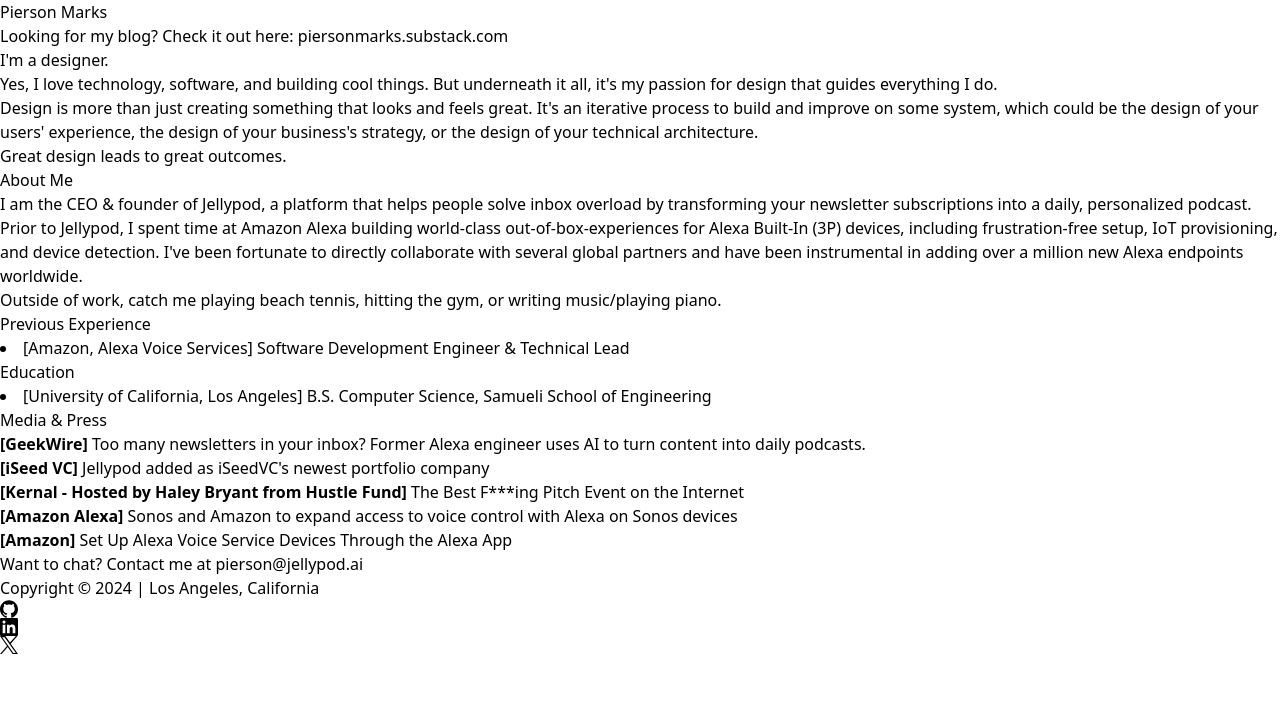
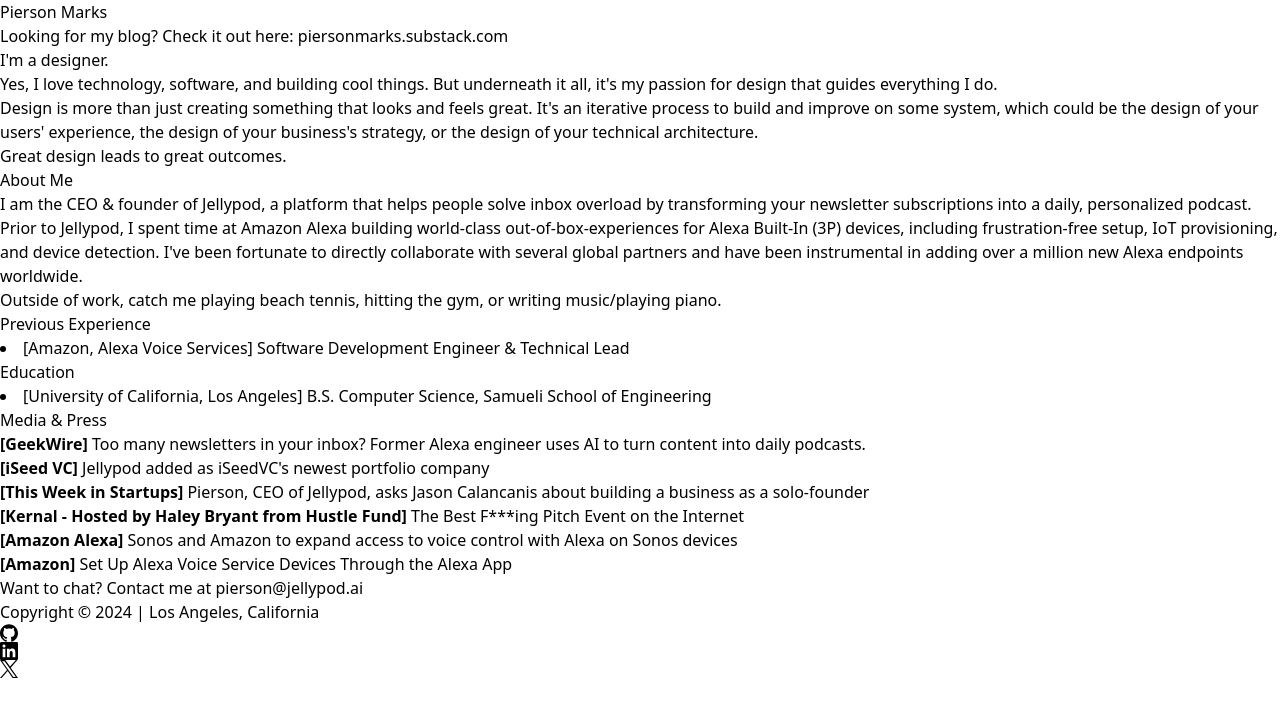
Before and after one commit to piersonmarks/personal_website, a React (Vite) app: page / in a window 1280 px wide. Shown: the top 716 px of the page. Built offline with nearby package versions, Linux system fonts and the light colour scheme.

Commit message:
Add TWIST media link

```diff
--- a/src/App.jsx
+++ b/src/App.jsx
@@ -114,7 +114,16 @@
                   <strong>[iSeed VC]</strong> Jellypod added as iSeedVC's newest portfolio company
                 </a>
               </li>
-
+              <li className="list-disc align-middle">
+                <a
+                  href="https://youtu.be/YSmfkxjaGG0?si=o8PCavm3Xqtlj_zC&t=808"
+                  target="_blank"
+                  rel="noreferrer"
+                  className="text-sm hover:bg-blue-200 hover:underline hover:transition-all duration-150 ease-in"
+                >
+                  <strong>[This Week in Startups]</strong> Pierson, CEO of Jellypod, asks Jason Calancanis about building a business as a solo-founder
+                </a>
+              </li>
               <li className="list-disc align-middle">
                 <a
                   href="https://kern.al/post-event/pitch-day"
```
